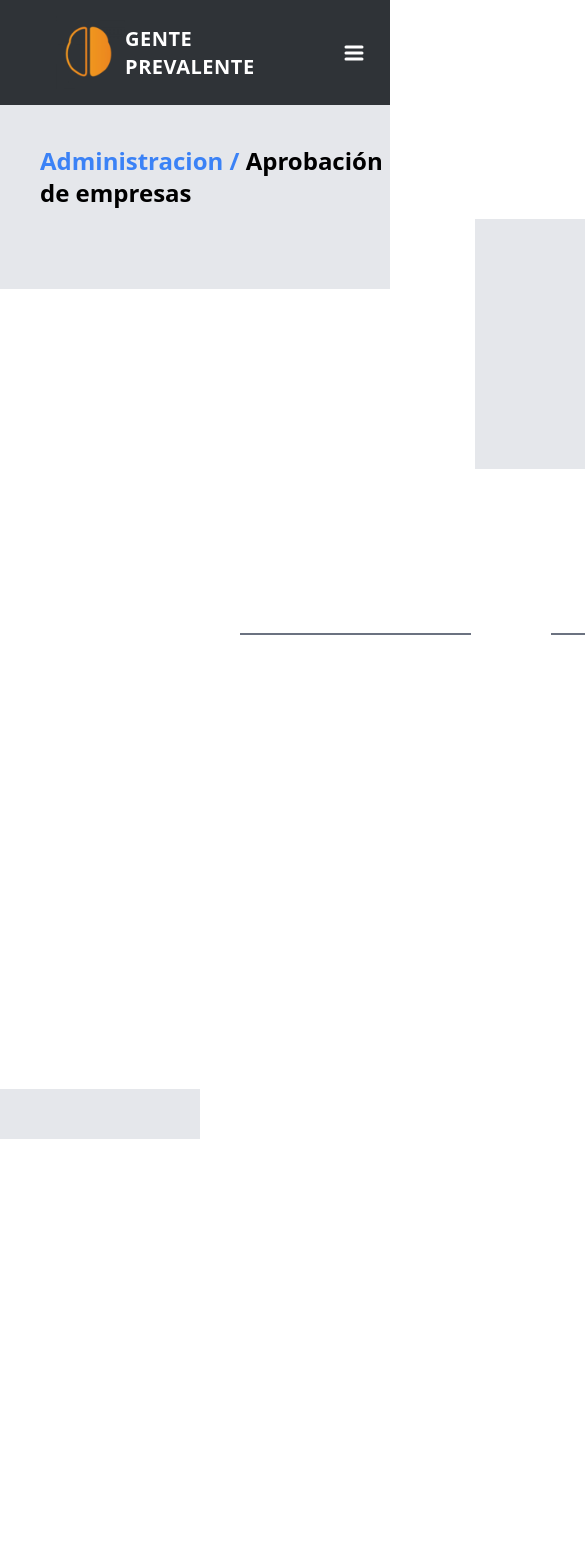
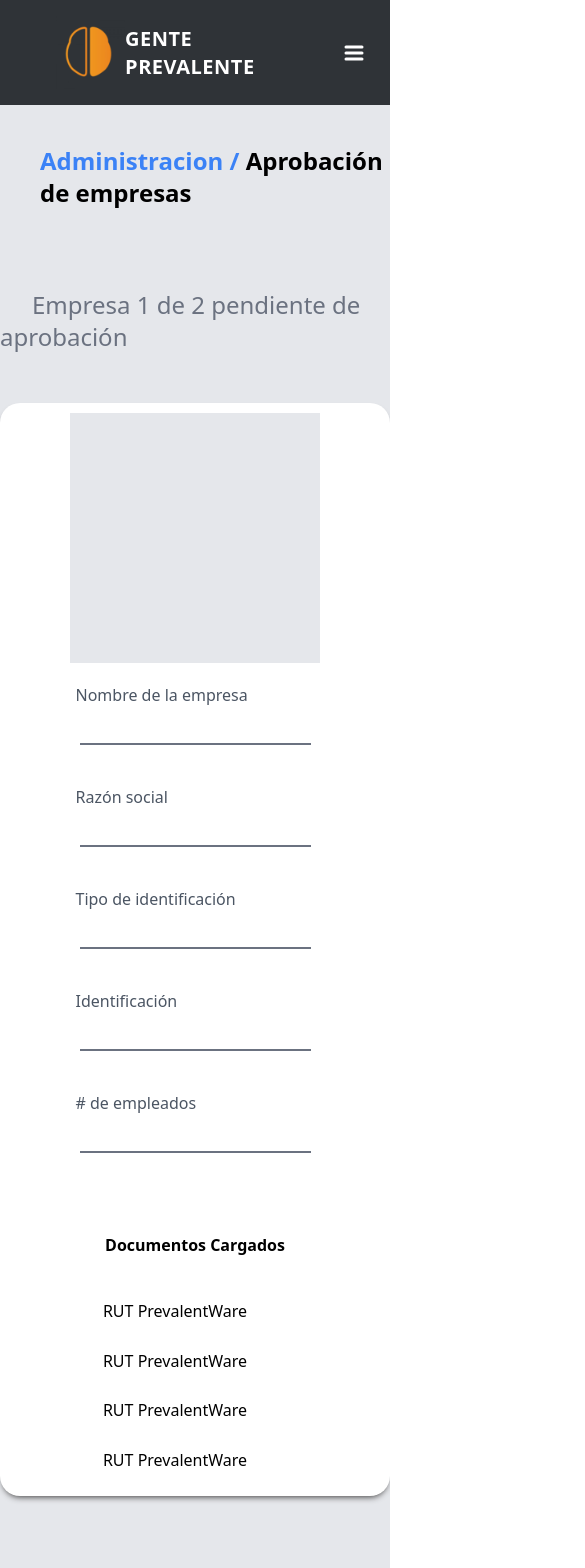
Before and after one commit to judmontoyaso/gentePrevalente, a Next.js app in the folder gentefront/: page /reponsive in a window 390 px wide. Shown: the top 1568 px of the page, 585 px wide, since content can reach past the window. Before the commit the page ends 1189 px from the top, so only its background shows below. Built offline with nearby package versions, Linux system fonts and the light colour scheme.

Commit message:
Crear diseño responsive para formulario, reubicar botones para vista movil

```diff
--- a/gentefront/pages/_app.js
+++ b/gentefront/pages/_app.js
@@ -1,5 +1,6 @@
 import '../styles/main.css';
 import 'styles/styles.css'
+import 'styles/stylesMobile.css'
 
 function MyApp({ Component, pageProps }) {
   return <Component {...pageProps} />;
--- a/gentefront/pages/index.jsx
+++ b/gentefront/pages/index.jsx
@@ -6,7 +6,7 @@ export default function Home() {
   return (
     <div>
       <Layout>
-        <div>
+        <div >
           <section>
             <h1 className="text-center text-3xl font-bold text-gray-700">
               Gente Prevalente
--- a/gentefront/pages/reponsive.jsx
+++ b/gentefront/pages/reponsive.jsx
@@ -1,5 +1,6 @@
 import * as React from "react";
 import { Layout } from "components/Layout";
+import Link from "next/link";
 
 const viewportContext = React.createContext({});
 
@@ -34,42 +35,111 @@ const useViewport = () => {
 /* Codigo responsive para moviles */
 
 const MobileComponent = () => (
-  <div>
+  <div className="flex flex-col">
     <Layout>
       {/* contenedores global, de formulario y de imagen logo*/}
 
       <section className="mt-10 ml-10">
-        <span className="font-bold text-blue-500 text-2xl">
-          Administracion /
-        </span>
+        <Link href="/">
+          <a>
+            <span className="font-bold text-blue-500 text-2xl">
+              Administracion /
+            </span>
+          </a>
+        </Link>
         <span className="font-bold text-2xl"> Aprobación de empresas</span>
       </section>
 
-      <section className="contenedor mt-20 m-auto flex flex-col">
-        <section className="formContenedor m-auto">
-          <section className="contenedorLogoEmpresa flex mt-20 m-auto "></section>
-          <section className="contenedorDatos  m-auto">
-            <form className="m-auto flex">
+      <section className="contenedorMobile mt-20 m-auto flex flex-col">
+        <section className="botonesControl m-auto">
+          <i class="fas fa-chevron-circle-left text-gray-500 fa-2x"></i>
+
+          <span className="text-gray-500 p-8 text-2xl">
+            {" "}
+            Empresa 1 de 2 pendiente de aprobación
+          </span>
+
+          <i className="fas fa-chevron-circle-right fa-2x"></i>
+        </section>
+        <section className="formContenedorMobile items-center">
+          <form className="flex items-center flex-col">
+            <section className="contenedorLogoEmpresaMobile flex mt-20"></section>
+
+            {/* formulario input */}
+
+            <section className="m-auto flex flex-col">
               <section>
-                <input className="border-solid m-10 border-b-2 border-gray-500"></input>
+                <label className="text-gray-600 m-9">
+                  Nombre de la empresa
+                </label>
               </section>
               <section>
-                <input className="border-solid m-10 border-b-2 border-gray-500"></input>
+                <input className="border-solid m-10 mt-3 border-b-2 border-gray-500"></input>
               </section>
               <section>
-                <input className="border-solid m-10 border-b-2 border-gray-500"></input>
+                <label className="text-gray-600 m-9">Razón social</label>
               </section>
               <section>
-                <input className="border-solid m-10 border-b-2 border-gray-500"></input>
+                <input className="border-solid m-10 mt-3  border-b-2 border-gray-500"></input>
               </section>
               <section>
-                <input className="border-solid m-10 border-b-2 border-gray-500"></input>
+                <label className="text-gray-600 m-9">
+                  Tipo de identificación
+                </label>
               </section>
-              <section className="border-solid m-10 border-2 border-gray-500">
-                <span>Ver Archivos Adjuntos</span>
+              <section>
+                <input className="border-solid m-10 mt-3  border-b-2 border-gray-500"></input>
               </section>
-            </form>
+              <section>
+                <label className="text-gray-600 m-9">Identificación</label>
+              </section>
+              <section>
+                <input className="border-solid m-10 mt-3  border-b-2 border-gray-500"></input>
+              </section>
+              <section>
+                <label className="text-gray-600 m-9"># de empleados</label>
+              </section>
+              <section>
+                <input className="border-solid m-10 mt-3  border-b-2 border-gray-500"></input>
+              </section>
+            </section>
+          </form>
+
+          {/* Documentos Adjuntos */}
+
+          <section className="flex items-center flex-col">
+            <h3 className="text-black font-extrabold mb-10 mt-10">
+              Documentos Cargados
+            </h3>
+            <section className="items-center  mb-6">
+              <span className="align-middle mr-10">RUT PrevalentWare</span>
+              <i class="fas fa-file-pdf fa-3x text-red-600 align-middle"></i>
+            </section>
+            <section className="items-center mb-6">
+              <span className="align-middle mr-10">RUT PrevalentWare</span>
+              <i class="fas fa-file-pdf fa-3x text-red-600 align-middle"></i>
+            </section>
+            <section className="items-center mb-6">
+              <span className="align-middle mr-10">RUT PrevalentWare</span>
+              <i class="fas fa-file-pdf fa-3x text-red-600 align-middle"></i>
+            </section>
+            <section className="items-center mb-6">
+              <span className="align-middle mr-10">RUT PrevalentWare</span>
+              <i class="fas fa-file-pdf fa-3x text-red-600 align-middle"></i>
+            </section>
           </section>
+        </section>
+      </section>
+
+      {/*      Botones de agregar y rechazar */}
+      <section className="flex items-center flex-col">
+        <section className=" flex border-solid m-10 mt-3  border-1 border-gray-500 rounded-lg  p-2 cursor-pointer botonesGestion">
+          <i class="fas fa-check-circle fa-2x ml-1 check"></i>{" "}
+          <span className="flex font-black ml-1">Aprobar Empresa</span>
+        </section>
+        <section className=" flex border-solid m-10 mt-3  border-1 border-gray-500 rounded-lg  p-2 cursor-pointer botonesGestion">
+          <i class="fas fa-times-circle text-red-600 fa-2x ml-1"></i>{" "}
+          <span className="flex font-black ml-1">Rechazar Empresa</span>
         </section>
       </section>
     </Layout>
@@ -83,9 +153,13 @@ const DesktopComponent = () => (
       {/* contenedores global, de formulario y de imagen logo*/}
 
       <section className="mt-10 ml-10">
+          <Link href="/">
+              <a>
         <span className="font-bold text-blue-500 text-2xl">
           Administracion /
         </span>
+        </a>
+        </Link>
         <span className="font-bold text-2xl"> Aprobación de empresas</span>
       </section>
 
--- a/gentefront/styles/styles.css
+++ b/gentefront/styles/styles.css
@@ -58,6 +58,7 @@
   .ulista {
     grid-template-columns: repeat(1, minmax(0, 1fr));
   }
+
 }
 
 .cuadro {
@@ -72,7 +73,13 @@
   width: 1200px;
   background-color: white;
   margin-bottom: 50px;
+  background-color: white;
+  border-radius: 20px;
+  -webkit-box-shadow: 0 4px 6px -3px rgb(61, 60, 60);
+  -moz-box-shadow: 0 4px 6px -3px rgb(61, 60, 60);
+  box-shadow: 0 4px 6px -3px rgb(61, 60, 60);
 }
+
 .contenedorLogoEmpresa {
   height: 250px;
   width: 250px;
--- /dev/null
+++ b/gentefront/styles/stylesMobile.css
@@ -0,0 +1,31 @@
+.formContenedorMobile {
+  height: 100%;
+  width: 100%;
+  background-color: white;
+  margin-bottom: 50px;
+  border-radius: 20px;
+  -webkit-box-shadow: 0 4px 6px -3px rgb(61, 60, 60);
+  -moz-box-shadow: 0 4px 6px -3px rgb(61, 60, 60);
+  box-shadow: 0 4px 6px -3px rgb(61, 60, 60);
+}
+
+.contenedorDatosMobile {
+  height: 1200px;
+  width: 800px;
+  background-color: white;
+}
+
+.contenedorMobile {
+  width: 100%;
+  height: 100%;
+  background-color: #e5e7eb;
+  margin-bottom: 50px;
+}
+
+.contenedorLogoEmpresaMobile {
+  height: 250px;
+  width: 250px;
+  background-color: #e5e7eb;
+  margin-bottom: 20px;
+  margin-top: 10px;
+}
```
